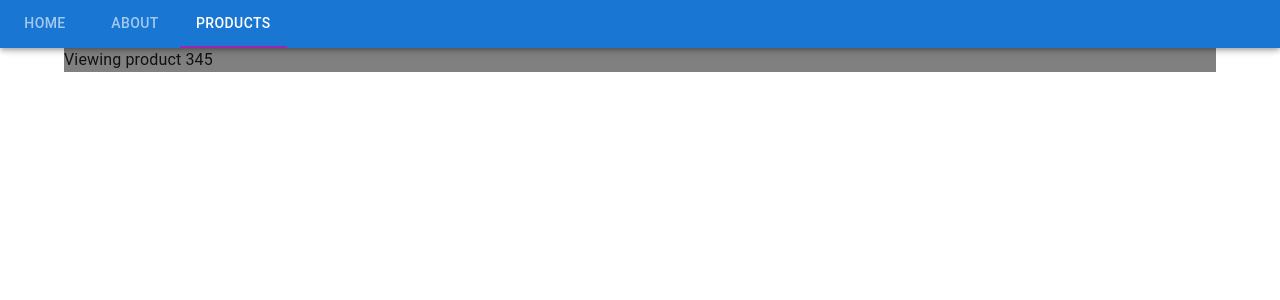
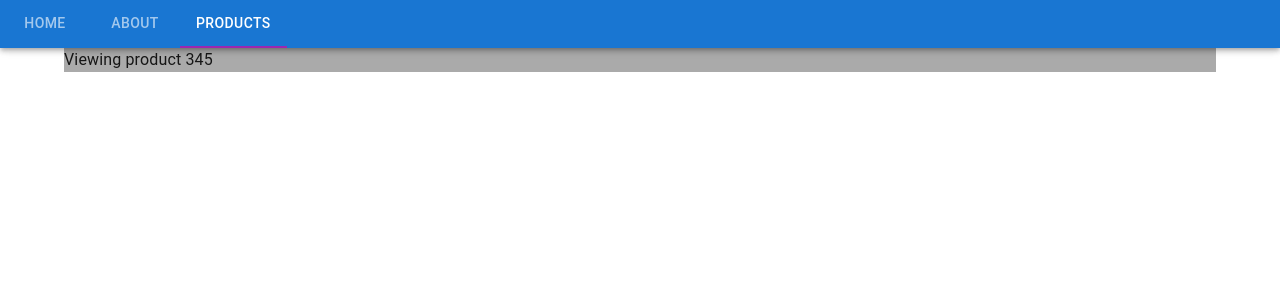
Before and after one commit to NiuWeb/react-filesystem-routing, a React (Create React App) app: page /products/view/345 in a window 1280 px wide. Shown: the top 300 px of the page. Built offline with nearby package versions, Linux system fonts and the light colour scheme.

Commit message:
udpate color

```diff
--- a/src/pages/products/_layout.tsx
+++ b/src/pages/products/_layout.tsx
@@ -3,7 +3,7 @@ import Box from "@mui/material/Box";
 const Layout: React.FC<{ children: React.ReactNode }> = ({ children }) => {
 
     return <>
-        <Box sx={{backgroundColor: "gray"}}>
+        <Box sx={{backgroundColor: "#AAA"}}>
             {children}
         </Box>
     </>
```
